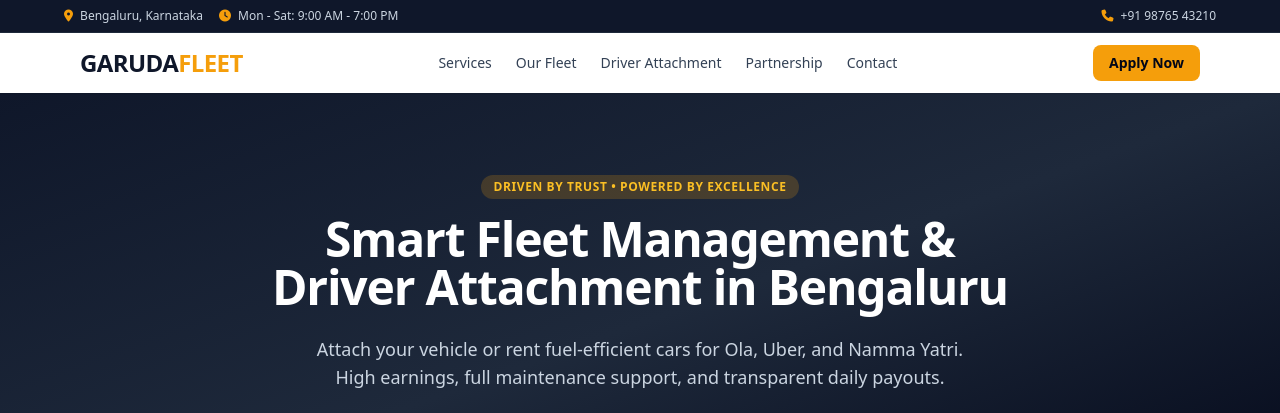
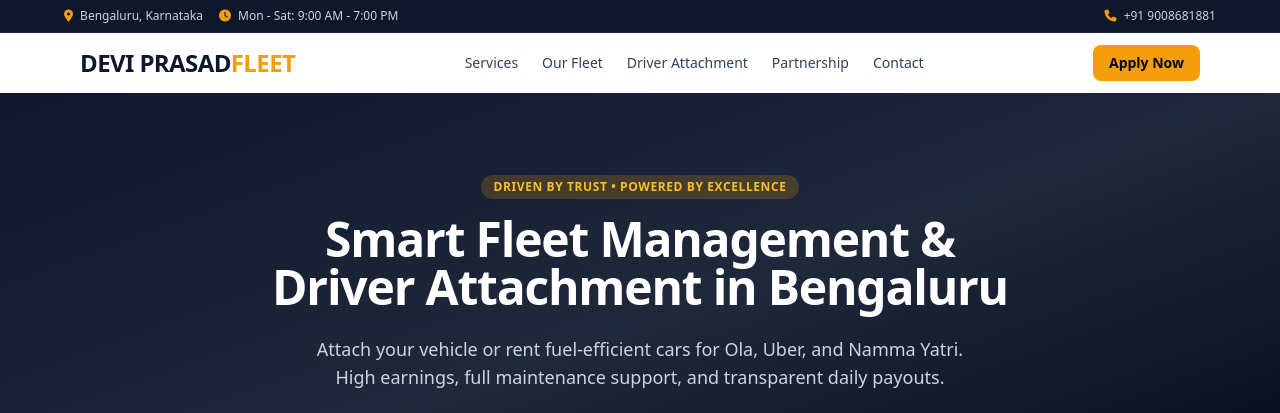
Before and after one commit to shriramjois/sgv-fleet, a plain HTML site: page index.html in a window 1280 px wide. Shown: the top 413 px of the page. Drawn offline with nearby package versions, Linux system fonts and the light colour scheme.

Commit message:
Update contact information and company name

```diff
--- a/index.html
+++ b/index.html
@@ -18,7 +18,7 @@
         <span><i class="fa-solid fa-clock text-amber-500 mr-1"></i> Mon - Sat: 9:00 AM - 7:00 PM</span>
       </div>
       <div>
-        <a href="tel:+919876543210" class="hover:text-amber-400"><i class="fa-solid fa-phone text-amber-500 mr-1"></i> +91 98765 43210</a>
+        <a href="tel:+919876543210" class="hover:text-amber-400"><i class="fa-solid fa-phone text-amber-500 mr-1"></i> +91 9008681881</a>
       </div>
     </div>
   </div>
@@ -28,7 +28,7 @@
     <div class="max-w-6xl mx-auto px-4 py-3 flex justify-between items-center">
       <a href="#" class="flex items-center space-x-2">
         <span class="text-2xl font-black tracking-tight text-slate-900">
-          GARUDA<span class="text-amber-500">FLEET</span>
+          DEVI PRASAD<span class="text-amber-500">FLEET</span>
         </span>
       </a>
       <nav class="hidden md:flex space-x-6 text-sm font-medium text-slate-700">
@@ -208,7 +208,7 @@
   <footer class="bg-slate-950 text-slate-400 py-10 px-4 border-t border-slate-800 text-sm">
     <div class="max-w-6xl mx-auto grid grid-cols-1 md:grid-cols-3 gap-8">
       <div>
-        <h4 class="text-white font-bold text-lg mb-2">Garuda Fleet Solutions</h4>
+        <h4 class="text-white font-bold text-lg mb-2">Devi Prasad Fleet Solutions</h4>
         <p class="text-xs text-slate-400 leading-relaxed mb-4">
           Empowering drivers and corporate mobility with tech-backed fleet management and rental services across Karnataka.
         </p>
@@ -218,7 +218,7 @@
         <p class="text-xs leading-relaxed">
           Outer Ring Road, Bengaluru, Karnataka 560072<br />
           Email: info@garudafleet.example.com<br />
-          Phone: +91 98765 43210
+          Phone: +91 90086 81881
         </p>
       </div>
       <div>
```
